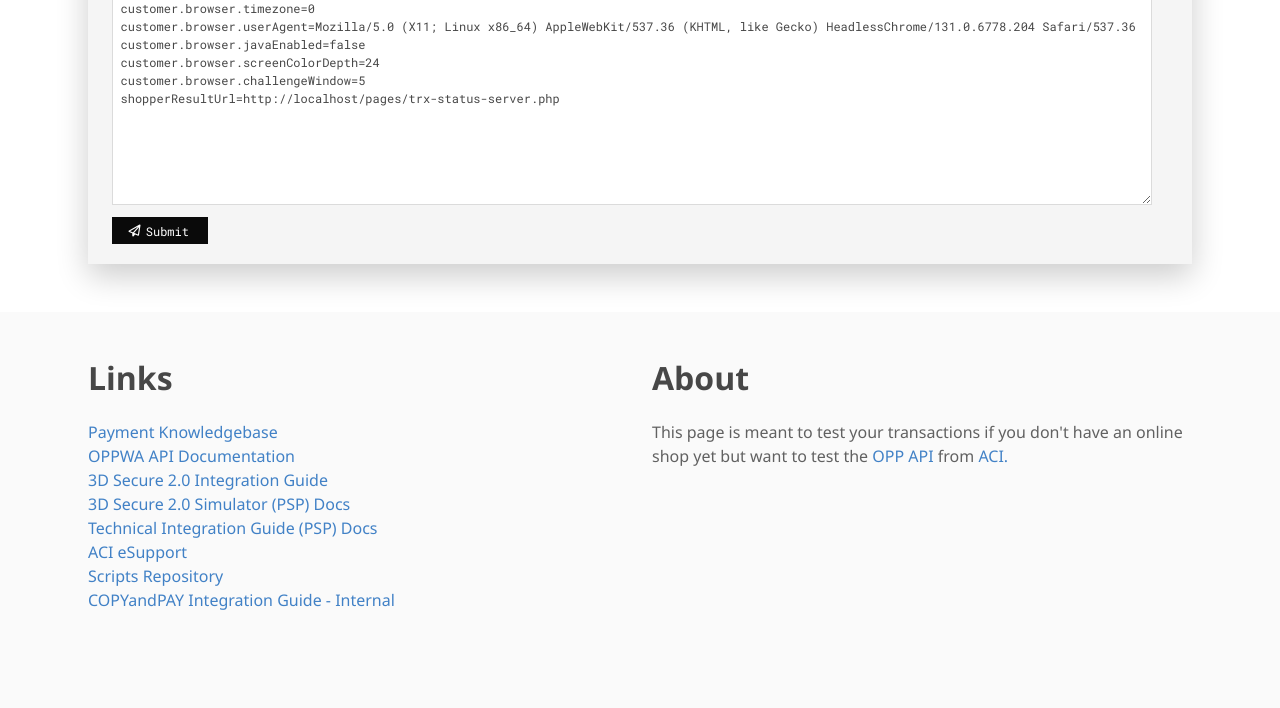
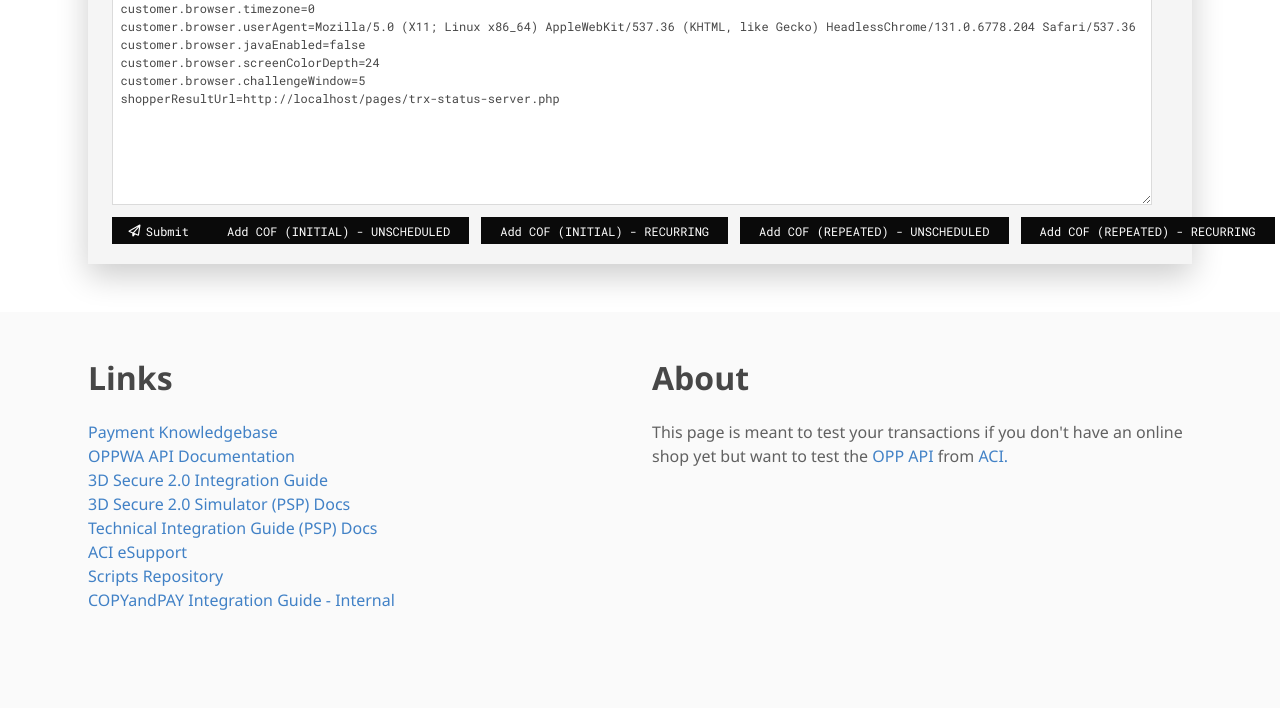
Before and after one commit to veib6247/oppwa-tester, a PHP site: page /pages/server-to-server.php in a window 1280 px wide. Shown: the part 873-1581 px from the top of the page. Run offline with PHP 8.4, Linux system fonts and the light colour scheme; some libraries are stand-ins or nearby versions.

Commit message:
added support for adding COF parameters

```diff
--- a/js/server_to_server.js
+++ b/js/server_to_server.js
@@ -196,6 +196,33 @@ const main = new Vue({
       let transactionId = `test_transaction_${Date.now()}`
       return transactionId
     },
+
+    add_cof_initial_unsched: function () {
+      this.basic.parameters.push('standingInstruction.mode=INITIAL')
+      this.basic.parameters.push('standingInstruction.type=UNSCHEDULED')
+      this.basic.parameters.push('standingInstruction.source=CIT')
+    },
+
+    add_cof_initial_recurring: function () {
+      this.basic.parameters.push('standingInstruction.mode=INITIAL')
+      this.basic.parameters.push('standingInstruction.type=RECURRING')
+      this.basic.parameters.push('standingInstruction.source=CIT')
+    },
+
+    add_cof_repeated_unsched: function () {
+      this.basic.parameters.push('standingInstruction.mode=REPEATED')
+      this.basic.parameters.push('standingInstruction.type=UNSCHEDULED')
+      this.basic.parameters.push('standingInstruction.source=MIT')
+    },
+
+    add_cof_repeated_recurring: function () {
+      this.basic.parameters.push('standingInstruction.mode=REPEATED')
+      this.basic.parameters.push('standingInstruction.type=RECURRING')
+      this.basic.parameters.push(
+        'standingInstruction.initialTransactionId=[INSERT_INIT_ID_HERE]'
+      )
+      this.basic.parameters.push('standingInstruction.source=MIT')
+    },
   },
 
   computed: {
--- a/pages/component/menu.php
+++ b/pages/component/menu.php
@@ -80,6 +80,7 @@
     <div class="navbar-item">
       Was this tool useful?
     </div>
+
     <div class="navbar-item">
       <a class="button is-rounded is-primary" href="https://paypal.me/bryanolandres?locale.x=en_US" target="_blank">
         <span class="icon is-medium">
--- a/pages/server-to-server.php
+++ b/pages/server-to-server.php
@@ -104,6 +104,13 @@
             </div>
           </div>
 
+
+
+          <!-- level component for the buttons -->
+          <nav class="level">
+            <!-- left side -->
+            <div class="level-left">
+              <div class="level-item">
                 <!-- submit button -->
                 <div class="field">
                   <div class="control">
@@ -117,6 +124,40 @@
                     </a>
                   </div>
                 </div>
+              </div>
+            </div>
+
+
+            <!-- right side -->
+            <div class="level-right">
+              <div class="level-item">
+                <div class="field">
+                  <div class="control"><a class="button is-small is-primary" @click="add_cof_initial_unsched">Add COF
+                      (INITIAL) - UNSCHEDULED</a></div>
+                </div>
+              </div>
+              <div class="level-item">
+                <div class="field">
+                  <div class="control"><a class="button is-small is-primary" @click="add_cof_initial_recurring">Add COF
+                      (INITIAL) - RECURRING</a></div>
+                </div>
+              </div>
+              <div class="level-item">
+                <div class="field">
+                  <div class="control"><a class="button is-small is-primary" @click="add_cof_repeated_unsched">Add COF
+                      (REPEATED) - UNSCHEDULED</a></div>
+                </div>
+              </div>
+              <div class="level-item">
+                <div class="field">
+                  <div class="control"><a class="button is-small is-primary" @click="add_cof_repeated_recurring">Add COF
+                      (REPEATED) - RECURRING</a></div>
+                </div>
+              </div>
+            </div>
+          </nav>
+
+
         </div>
 
         <!--
```
Also changed, not shown: js/copy_and_pay.js (+8 -0 lines), pages/copy-and-pay.php (+24 -1 lines). Lines whose indentation alone changed are shown as unchanged.
